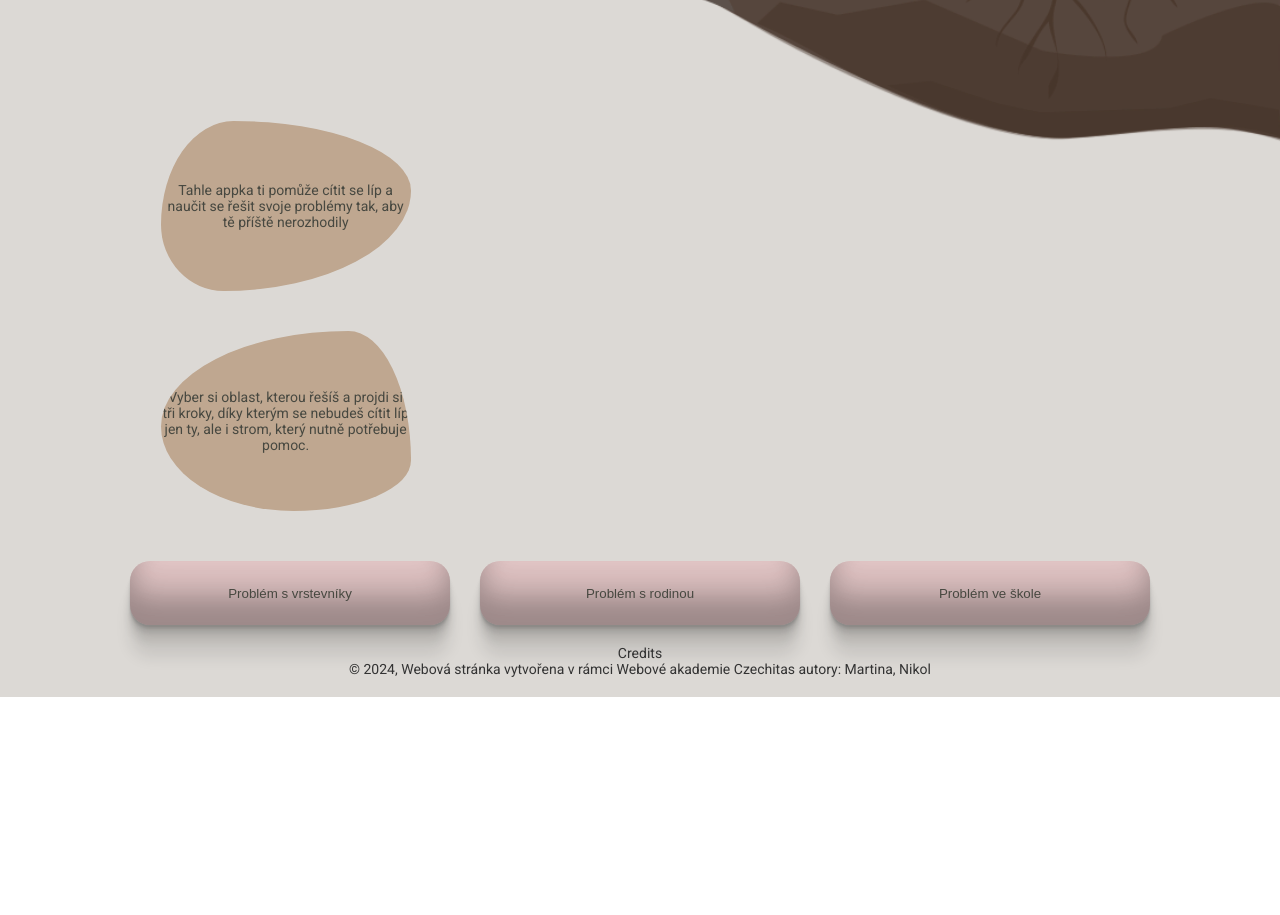
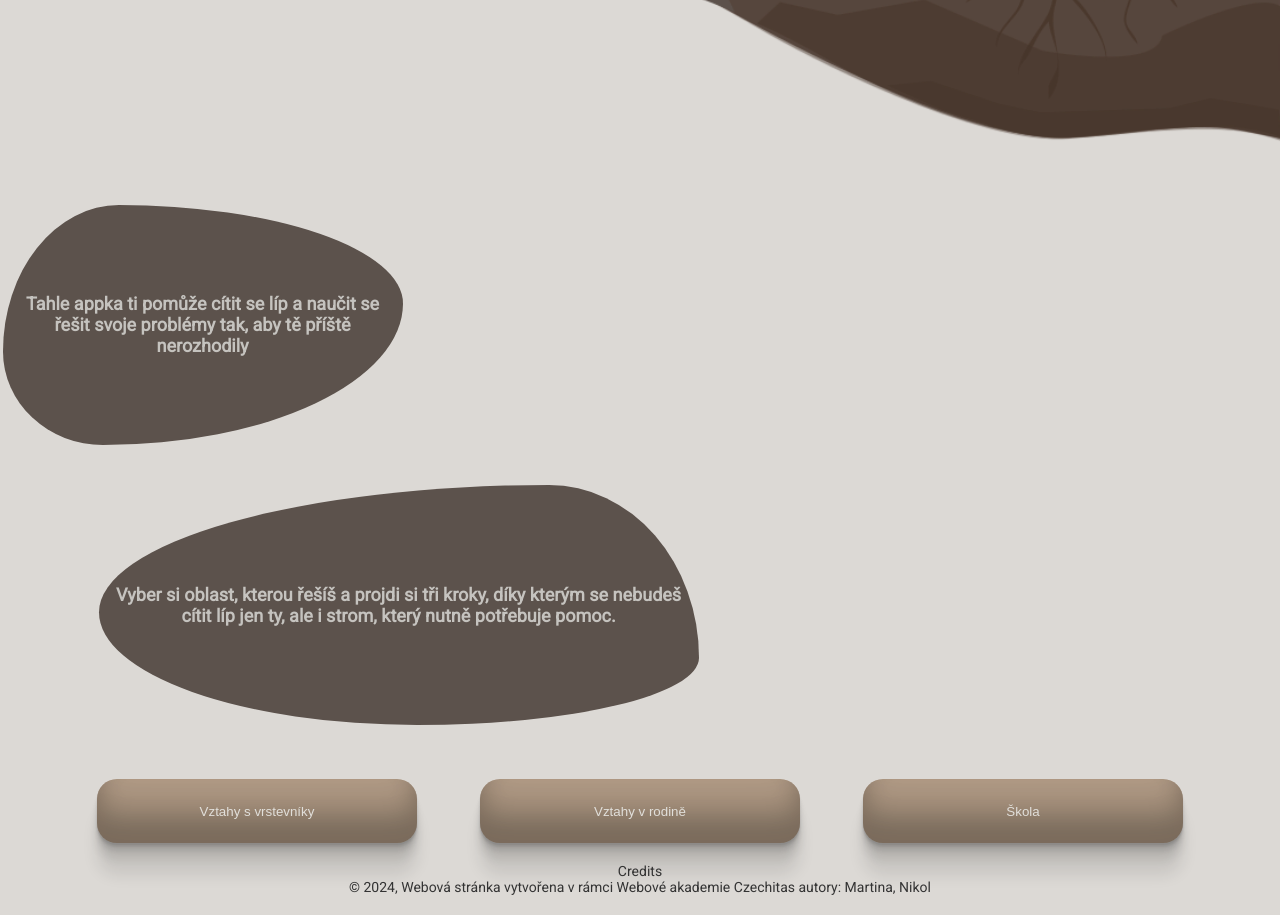
Before and after one commit to MartinaKolarova/MindSprout, a Next.js app: page / in a window 1280 px wide. Shown: the part 560-1475 px from the top of the page. Before the commit the page ends 1257 px from the top, so only its background shows below. Built offline with nearby package versions, Linux system fonts and the light colour scheme; a web font is replaced by a local one.

Commit message:
Positioning and effects on textContainer

```diff
--- a/src/components/Tree/Bubble/Bubble.module.css
+++ b/src/components/Tree/Bubble/Bubble.module.css
@@ -43,7 +43,7 @@
 .bubble:nth-child(3) {
   border-radius: 0 80px;
   background-color: #506635;
-  box-shadow: rgba(0, 0, 0, 0.17) 0px -23px 25px 0px inset, rgba(0, 0, 0, 0.15) 0px -36px 30px 0px inset, rgba(0, 0, 0, 0.1) 0px -79px 40px 0px inset, rgba(0, 0, 0, 0.06) 0px 2px 1px, rgba(0, 0, 0, 0.09) 0px 4px 2px, rgba(0, 0, 0, 0.09) 0px 8px 4px, rgba(0, 0, 0, 0.09) 0px 16px 8px, rgba(0, 0, 0, 0.09) 0px 32px 16px;
+  /* box-shadow: rgba(0, 0, 0, 0.17) 0px -23px 25px 0px inset, rgba(0, 0, 0, 0.15) 0px -36px 30px 0px inset, rgba(0, 0, 0, 0.1) 0px -79px 40px 0px inset, rgba(0, 0, 0, 0.06) 0px 2px 1px, rgba(0, 0, 0, 0.09) 0px 4px 2px, rgba(0, 0, 0, 0.09) 0px 8px 4px, rgba(0, 0, 0, 0.09) 0px 16px 8px, rgba(0, 0, 0, 0.09) 0px 32px 16px; */
   color: #dcd9d5;
   width: 100px;
   height: 100px;
--- a/src/components/Tree/Tree.module.css
+++ b/src/components/Tree/Tree.module.css
@@ -46,7 +46,7 @@
     left: 50%;
     transform: translate(-50%, -50%);
     background-size: cover;
-    box-shadow: rgba(0, 0, 0, 0.17) 0px -23px 25px 0px inset, rgba(0, 0, 0, 0.15) 0px -36px 30px 0px inset, rgba(0, 0, 0, 0.1) 0px -79px 40px 0px inset, rgba(0, 0, 0, 0.06) 0px 2px 1px, rgba(0, 0, 0, 0.09) 0px 4px 2px, rgba(0, 0, 0, 0.09) 0px 8px 4px, rgba(0, 0, 0, 0.09) 0px 16px 8px, rgba(0, 0, 0, 0.09) 0px 32px 16px;
+    /* box-shadow: rgba(0, 0, 0, 0.17) 0px -23px 25px 0px inset, rgba(0, 0, 0, 0.15) 0px -36px 30px 0px inset, rgba(0, 0, 0, 0.1) 0px -79px 40px 0px inset, rgba(0, 0, 0, 0.06) 0px 2px 1px, rgba(0, 0, 0, 0.09) 0px 4px 2px, rgba(0, 0, 0, 0.09) 0px 8px 4px, rgba(0, 0, 0, 0.09) 0px 16px 8px, rgba(0, 0, 0, 0.09) 0px 32px 16px; */
     border-radius: 20px;
     overflow: hidden;
 }
--- a/src/components/TreeNavigation/TreeNavigation.jsx
+++ b/src/components/TreeNavigation/TreeNavigation.jsx
@@ -6,25 +6,28 @@ export const TreeNavigation = ({ onClick }) => {
   return (
     <div className={styles.navContainer}>
       <div className={styles.textContainer}>
-        <p className={styles.introduction}>
-          Tahle appka ti pomůže cítit se líp a naučit se řešit svoje problémy
-          tak, aby tě příště nerozhodily
-        </p>
-        <p className={styles.guidance}>
-          Vyber si oblast, kterou řešíš a projdi si tři kroky, díky
-          kterým se nebudeš cítit líp jen ty, ale i strom, který nutně
-          potřebuje pomoc.
-        </p>
+        <div className={styles.introduction}>
+          <p className={styles.textFocusIn}>
+            Tahle appka ti pomůže cítit se líp a naučit se řešit svoje problémy
+            tak, aby tě příště nerozhodily
+          </p>
+        </div>
+        <div className={styles.guidance}>
+          <p className={styles.textFocusIn}>
+            Vyber si oblast, kterou řešíš a projdi si tři kroky, díky kterým se
+            nebudeš cítit líp jen ty, ale i strom, který nutně potřebuje pomoc.
+          </p>
+        </div>
       </div>
       <div className={styles.buttonsContainer}>
         <button className={styles.navButton} onClick={() => onClick(1)}>
-          Problém s vrstevníky
+          Vztahy s vrstevníky
         </button>
         <button className={styles.navButton} onClick={() => onClick(2)}>
-          Problém s rodinou
+          Vztahy v rodině
         </button>
         <button className={styles.navButton} onClick={() => onClick(3)}>
-          Problém ve škole
+          Škola
         </button>
       </div>
     </div>
--- a/src/components/TreeNavigation/style.module.css
+++ b/src/components/TreeNavigation/style.module.css
@@ -15,9 +15,10 @@
 .introduction {
     /* box-shadow: rgba(0, 0, 0, 0.17) 0px -23px 25px 0px inset, rgba(0, 0, 0, 0.15) 0px -36px 30px 0px inset, rgba(0, 0, 0, 0.1) 0px -79px 40px 0px inset, rgba(0, 0, 0, 0.06) 0px 2px 1px, rgba(0, 0, 0, 0.09) 0px 4px 2px, rgba(0, 0, 0, 0.09) 0px 8px 4px, rgba(0, 0, 0, 0.09) 0px 16px 8px, rgba(0, 0, 0, 0.09) 0px 32px 16px; */
     position: relative;
-    background-color: #bfa790;
-    color: #474840;
-    font-size: 14px;
+    background-color: #5c524c;
+    /*#bfa790*/
+    color: #c5c3bf;
+    /*#625d52*/
     border-radius: 29% 71% 75% 25% / 61% 41% 59% 39%;
     width: 250px;
     height: 170px;
@@ -26,16 +27,21 @@
     justify-content: center;
     align-items: center;
     overflow: hidden;
-    padding: 3px;
     margin-top: 25vh;
 }
 
+.introduction p {
+    font-size: 14px;
+    padding: 10px;
+    font-weight: bolder;
+
+}
+
 .guidance {
-    font-size: 14px;
     position: relative;
     border-radius: 75% 25% 47% 53% / 53% 72% 28% 47%;
-    background-color: #bfa790;
-    color: #474840;
+    background-color: #5c524c;
+    color: #c5c3bf;
     width: 250px;
     height: 180px;
     display: flex;
@@ -43,8 +49,43 @@
     justify-content: center;
     align-items: center;
     overflow: hidden;
+}
 
+.guidance p {
+    font-size: 14px;
+    padding: 15px;
+    font-weight: bolder;
 }
+
+.textFocusIn {
+	-webkit-animation: text-focus-in 1s cubic-bezier(0.550, 0.085, 0.680, 0.530) both;
+	        animation: text-focus-in 1s cubic-bezier(0.550, 0.085, 0.680, 0.530) both;
+}
+ @-webkit-keyframes text-focus-in {
+    0% {
+      -webkit-filter: blur(12px);
+              filter: blur(12px);
+      opacity: 0;
+    }
+    100% {
+      -webkit-filter: blur(0px);
+              filter: blur(0px);
+      opacity: 1;
+    }
+  }
+  @keyframes text-focus-in {
+    0% {
+      -webkit-filter: blur(12px);
+              filter: blur(12px);
+      opacity: 0;
+    }
+    100% {
+      -webkit-filter: blur(0px);
+              filter: blur(0px);
+      opacity: 1;
+    }
+  }
+
 
 .buttonsContainer {
     margin-top: 20px;
@@ -56,25 +97,63 @@
 
 .navButton {
     border: transparent;
-    background-color: #f5d6d6;
+    background-color: #bfa790;
     box-shadow: rgba(0, 0, 0, 0.17) 0px -23px 25px 0px inset, rgba(0, 0, 0, 0.15) 0px -36px 30px 0px inset, rgba(0, 0, 0, 0.1) 0px -79px 40px 0px inset, rgba(0, 0, 0, 0.06) 0px 2px 1px, rgba(0, 0, 0, 0.09) 0px 4px 2px, rgba(0, 0, 0, 0.09) 0px 8px 4px, rgba(0, 0, 0, 0.09) 0px 16px 8px, rgba(0, 0, 0, 0.09) 0px 32px 16px;
     width: 70vw;
     height: 8vh;
     border-radius: 20px;
-    color: #474840;
+    color: #e1dfda;
     transition: background-color 0.3s, color 0.3s;
 
 }
 
 .navButton:hover {
-    background-color: #ac9595;
-    color: #f6d9ce;
+    background-color: #ccc3b2;
+    color: #5c524c;
     ;
 }
-@media (min width: 768px)
-{
 
+@media (min-width: 768px) {
+    .buttonsContainer {
+        display: flex;
+        flex-direction: row;
+        flex-wrap: nowrap;
+        justify-content: space-evenly;
+        align-items: center;
+        gap: 30px;
+        width: 90vw;
+    }
+
+    .guidance {
+        width: 65vw;
+        height: 15vh;
+        align-self: right;
+    }
+
+    .guidance p {
+        font-size: 16px;
+        padding: auto;
+        font-weight: bolder;
+
+    }
+
+    .introduction {
+        /* box-shadow: rgba(0, 0, 0, 0.17) 0px -23px 25px 0px inset, rgba(0, 0, 0, 0.15) 0px -36px 30px 0px inset, rgba(0, 0, 0, 0.1) 0px -79px 40px 0px inset, rgba(0, 0, 0, 0.06) 0px 2px 1px, rgba(0, 0, 0, 0.09) 0px 4px 2px, rgba(0, 0, 0, 0.09) 0px 8px 4px, rgba(0, 0, 0, 0.09) 0px 16px 8px, rgba(0, 0, 0, 0.09) 0px 32px 16px; */
+        font-size: 16px;
+        border-radius: 29% 71% 75% 25% / 61% 41% 59% 39%;
+        width: 30vh;
+        height: 15vh;
+        margin-left: -5vw;
+        margin-top: 20vh;
+    }
+
+    .introduction p {
+        font-size: 16px;
+        padding: auto;
+        font-weight: bolder;
+    }
 }
+
 @media (min-width: 1024px) {
     .buttonsContainer {
         display: flex;
@@ -85,12 +164,39 @@
         gap: 30px;
     }
 
-    .navButton {
-        width: 25vw;
+    .guidance {
+        width: 75vh;
+        height: 30vh;
+    }
 
+    .guidance p {
+        font-size: 18px;
+        padding: auto;
+        font-weight: bolder;
 
     }
 
+    .navButton {
+        width: 25vw;
+        cursor: pointer;
+    }
+
+    .introduction {
+        /* box-shadow: rgba(0, 0, 0, 0.17) 0px -23px 25px 0px inset, rgba(0, 0, 0, 0.15) 0px -36px 30px 0px inset, rgba(0, 0, 0, 0.1) 0px -79px 40px 0px inset, rgba(0, 0, 0, 0.06) 0px 2px 1px, rgba(0, 0, 0, 0.09) 0px 4px 2px, rgba(0, 0, 0, 0.09) 0px 8px 4px, rgba(0, 0, 0, 0.09) 0px 16px 8px, rgba(0, 0, 0, 0.09) 0px 32px 16px; */
+        font-size: 16px;
+        border-radius: 29% 71% 75% 25% / 61% 41% 59% 39%;
+        width: 50vh;
+        height: 30vh;
+        margin-top: 35vh;
+        margin-left: -12vh;
+    }
+
+    .introduction p {
+        font-size: 18px;
+        padding: auto;
+        font-weight: bolder;
+
+    }
 }
 
 /* /<svg width={400} height={130}>
--- a/src/styles/Home.module.css
+++ b/src/styles/Home.module.css
@@ -258,7 +258,7 @@
   position: relative;
 }
 
-@media (min-aspect-ratio: 11/6) {
+@media (min-aspect-ratio: 11/5) {
   .appcontainer {
     background-size: cover;
   }
```
